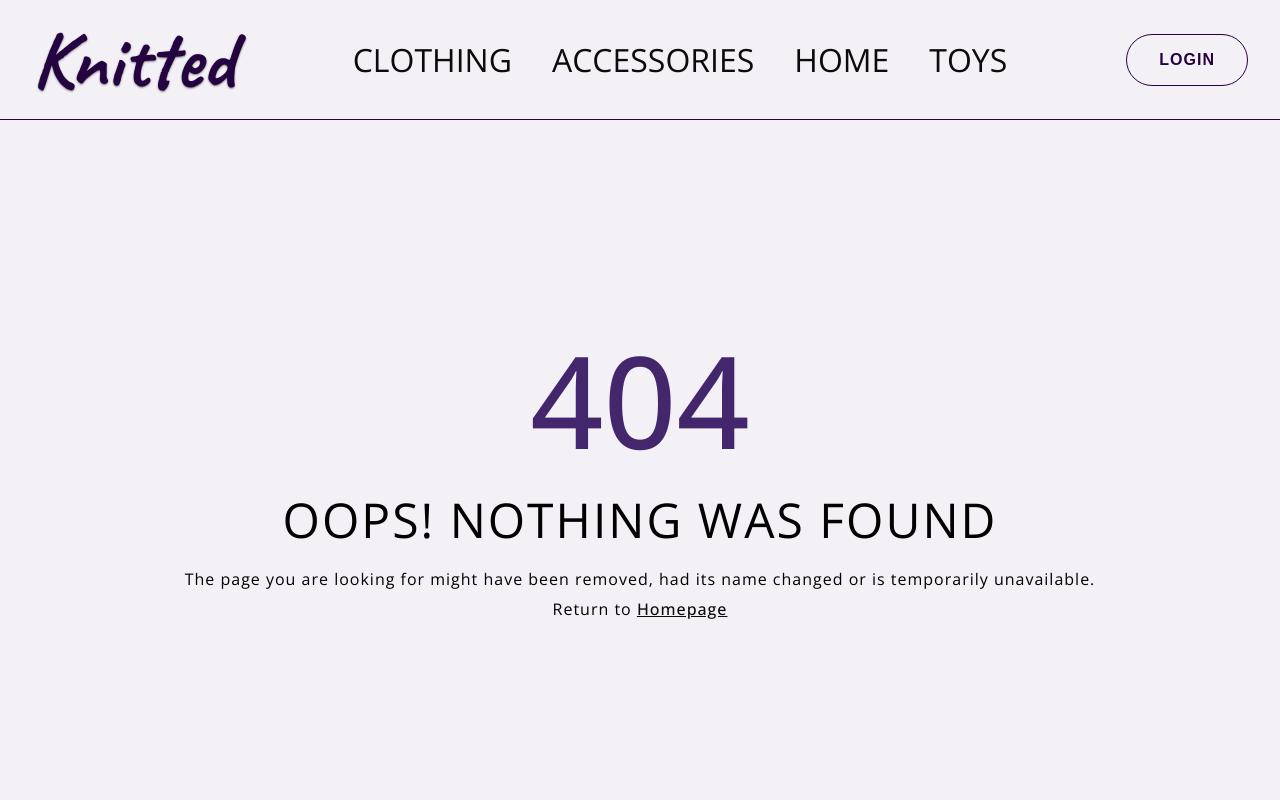
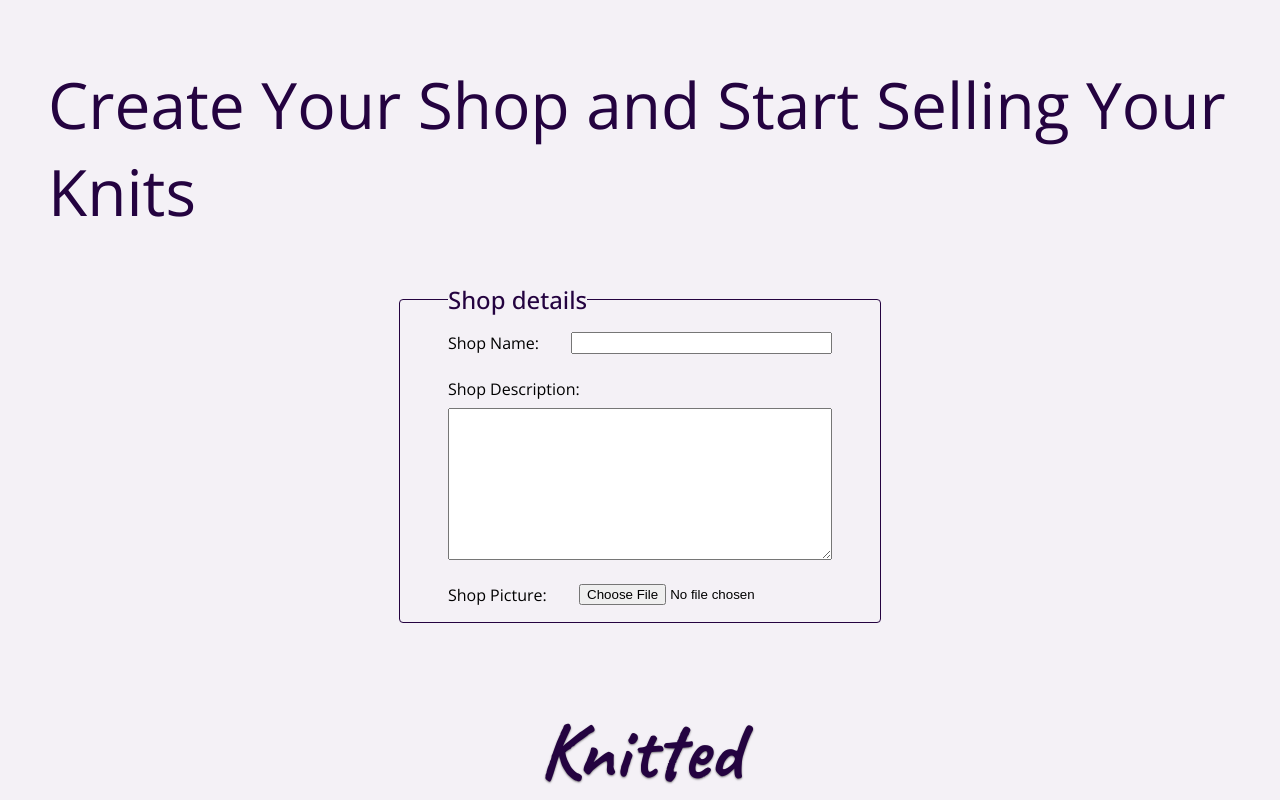
Before and after one commit to ilonavdberg/knitted-frontend, a React (Vite) app: page /user/1/shop/register in a window 1280 px wide. Shown: the top 800 px of the page. Built offline with nearby package versions, Linux system fonts and the light colour scheme.

Commit message:
static shop registration page created

```diff
--- a/src/App.jsx
+++ b/src/App.jsx
@@ -10,6 +10,7 @@ import ShopPage from "@/pages/shoppage/ShopPage.jsx";
 import OrderConfirmationPage from "@/pages/order-confirmation-page/OrderConfirmationPage.jsx";
 import ProductListingPage from "@/pages/product-listing-page/ProductListingPage.jsx";
 import UserRegistrationPage from "@/pages/user-registration-page/UserRegistrationPage.jsx";
+import ShopRegistrationPage from "@/pages/shop-registration-page/ShopRegistrationPage.jsx";
 
 function App() {
 
@@ -25,6 +26,7 @@ function App() {
             <Route path="/shop" element={<ShopPage />} />
             <Route path="/confirmation/order/:id" element={<OrderConfirmationPage />} />
             <Route path="/user/register" element={<UserRegistrationPage />}/>
+            <Route path="/user/:id/shop/register" element={<ShopRegistrationPage />} />
             <Route path="*" element={<NotFound />} />
         </Routes>
     </>
--- /dev/null
+++ b/src/pages/shop-registration-page/ShopRegistrationPage.css
@@ -0,0 +1,4 @@
+.shop-registration__title {
+    font-size: 4rem;
+    color: var(--darkpurple);
+}
--- /dev/null
+++ b/src/pages/shop-registration-page/ShopRegistrationPage.jsx
@@ -0,0 +1,14 @@
+import './ShopRegistrationPage.css';
+import EmptyLayout from "@/components/pagelayout/EmptyLayout.jsx";
+import ShopRegistrationForm from "@/pages/shop-registration-page/sections/ShopRegistrationForm.jsx";
+
+function ShopRegistrationPage() {
+    return (
+        <EmptyLayout>
+            <h1 className="shop-registration__title">Create Your Shop and Start Selling Your Knits</h1>
+            <ShopRegistrationForm />
+        </EmptyLayout>
+    );
+}
+
+export default ShopRegistrationPage;
--- /dev/null
+++ b/src/pages/shop-registration-page/sections/ShopRegistrationForm.css
@@ -0,0 +1,28 @@
+.shop-registration__form-subset {
+    display: flex;
+    flex-direction: column;
+    gap: 1.5rem;
+    margin: 1rem;
+    padding: 1rem 3rem;
+    border: 1px solid var(--darkpurple);
+    border-radius: 4px;
+}
+
+.shop-registration__form-subset-title {
+    font-size: 1.5rem;
+    font-weight: 500;
+    color: var(--darkpurple);
+}
+
+.shop-registration__form-question {
+    display: flex;
+    flex-direction: row;
+    justify-content: space-between;
+    gap: 2rem;
+}
+
+.shop-registration__description {
+    display: flex;
+    flex-direction: column;
+    gap: 0.5rem;
+}
--- /dev/null
+++ b/src/pages/shop-registration-page/sections/ShopRegistrationForm.jsx
@@ -0,0 +1,46 @@
+import './ShopRegistrationForm.css';
+import {useForm} from "react-hook-form";
+
+function ShopRegistrationForm() {
+    const { register, handleSubmit } = useForm();
+
+    return (
+        <form>
+            <fieldset className="shop-registration__form-subset">
+                <legend className="shop-registration__form-subset-title">Shop details</legend>
+                <label htmlFor="shop-name-field" className="shop-registration__form-question">
+                    Shop Name:
+                    <input
+                        className="shop-registration__form-input"
+                        id="shop-name-field"
+                        type="text"
+                        size={30}
+                        {...register("shop-name")}
+                    />
+                </label>
+                <label htmlFor="shop-description-field" className="shop-registration__description">
+                    Shop Description:
+                    <textarea
+                        className="shop-registration__form-input"
+                        id="shop-description-field"
+                        cols="30"
+                        rows="10"
+                        {...register("shop-description")}
+                     />
+                </label>
+                <label htmlFor="shop-picture-field" className="shop-registration__form-question">
+                    Shop Picture:
+                    <input
+                        className="shop-registration__upload-file"
+                        id="shop-picture-field"
+                        type="file"
+                        accept="image/*"
+                        {...register("shop-picture")}
+                    />
+                </label>
+            </fieldset>
+        </form>
+    );
+}
+
+export default ShopRegistrationForm;
```
